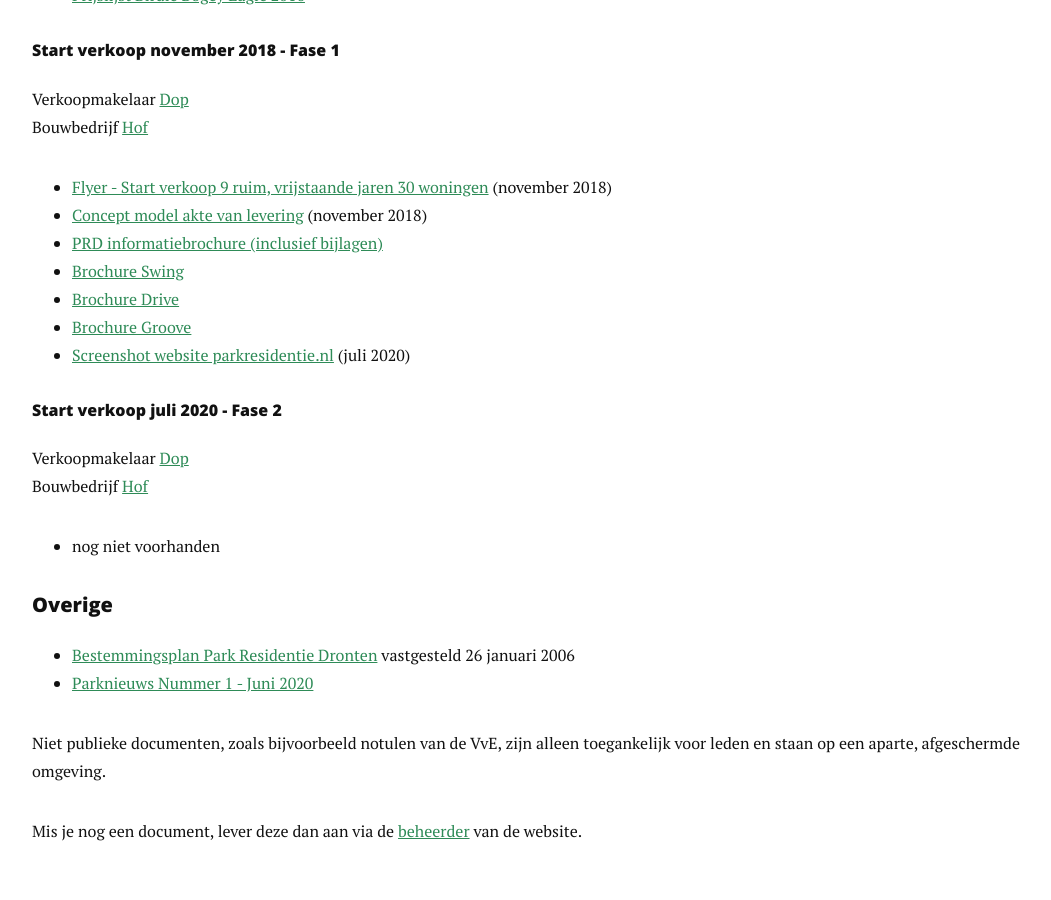
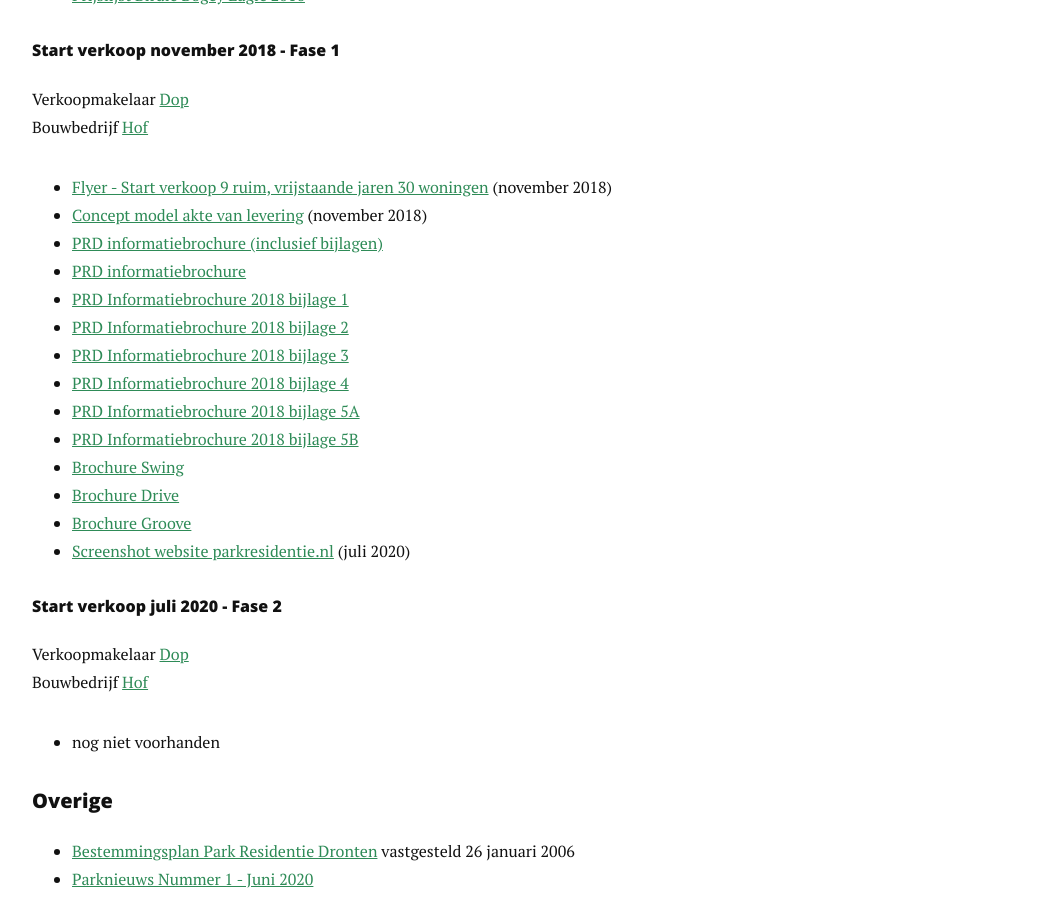
Before and after one commit to plamola/vve-parkresidentie, a Jekyll site: the page built from documenten.md, in a window 1280 px wide and 900 px high, scrolled down 1073 px. Shown: the whole window, without its empty margins (113-1164 px from the left). Built offline with Jekyll 4.4.1, drawn with Linux system fonts in a browser that asks for light colours; nearby versions of some CDN libraries.

```diff
--- a/documenten.md
+++ b/documenten.md
@@ -40,6 +40,13 @@
 		<li><a href="{{ '/docs/verkoop/fase1/9-nieuwe-woningen-DOP-makelaars.pdf' | prepend: site.baseurl }}" target="_blank">Flyer - Start verkoop 9 ruim, vrijstaande jaren 30 woningen</a> (november 2018)</li>
   		<li><a href="{{ '/docs/verkoop/fase1/20181101 concept model akte van levering Park Residentie Dronten.pdf' | prepend: site.baseurl }}" target="_blank">Concept model akte van levering</a> (november 2018)</li>
   		<li><a href="{{ '/docs/verkoop/fase1/PRD Informatiebrochure inclusief bijlagen.pdf' | prepend: site.baseurl }}" target="_blank">PRD informatiebrochure (inclusief bijlagen)</a></li>
+  		<li><a href="{{ '/docs/verkoop/fase1/PRD Informatiebrochure.pdf' | prepend: site.baseurl }}" target="_blank">PRD informatiebrochure</a></li>
+  		<li><a href="{{ '/docs/verkoop/fase1/PRD Informatiebrochure 2018 bijlage 1.pdf' | prepend: site.baseurl }}" target="_blank">PRD Informatiebrochure 2018 bijlage 1</a></li>
+  		<li><a href="{{ '/docs/verkoop/fase1/PRD Informatiebrochure 2018 bijlage 2.pdf' | prepend: site.baseurl }}" target="_blank">PRD Informatiebrochure 2018 bijlage 2</a></li>
+  		<li><a href="{{ '/docs/verkoop/fase1/PRD Informatiebrochure 2018 bijlage 3.pdf' | prepend: site.baseurl }}" target="_blank">PRD Informatiebrochure 2018 bijlage 3</a></li>
+  		<li><a href="{{ '/docs/verkoop/fase1/PRD Informatiebrochure 2018 bijlage 4.pdf' | prepend: site.baseurl }}" target="_blank">PRD Informatiebrochure 2018 bijlage 4</a></li>
+  		<li><a href="{{ '/docs/verkoop/fase1/PRD Informatiebrochure 2018 bijlage 5 A.pdf' | prepend: site.baseurl }}" target="_blank">PRD Informatiebrochure 2018 bijlage 5A</a></li>
+  		<li><a href="{{ '/docs/verkoop/fase1/PRD Informatiebrochure 2018 bijlage 5 B.pdf' | prepend: site.baseurl }}" target="_blank">PRD Informatiebrochure 2018 bijlage 5B</a></li>
   		<li><a href="{{ '/docs/verkoop/fase1/Dronten-Park-Residentie-type-Swing-brochure6.pdf' | prepend: site.baseurl }}" target="_blank">Brochure Swing</a></li>
   		<li><a href="{{ '/docs/verkoop/fase1/Dronten-Park-Residentie-type-Drive-brochure6.pdf' | prepend: site.baseurl }}" target="_blank">Brochure Drive</a></li>
   		<li><a href="{{ '/docs/verkoop/fase1/Dronten-Park-Residentie-type-Groove-brochure5.pdf' | prepend: site.baseurl }}" target="_blank">Brochure Groove</a></li>
```
Also changed, not shown: 7 other files.
